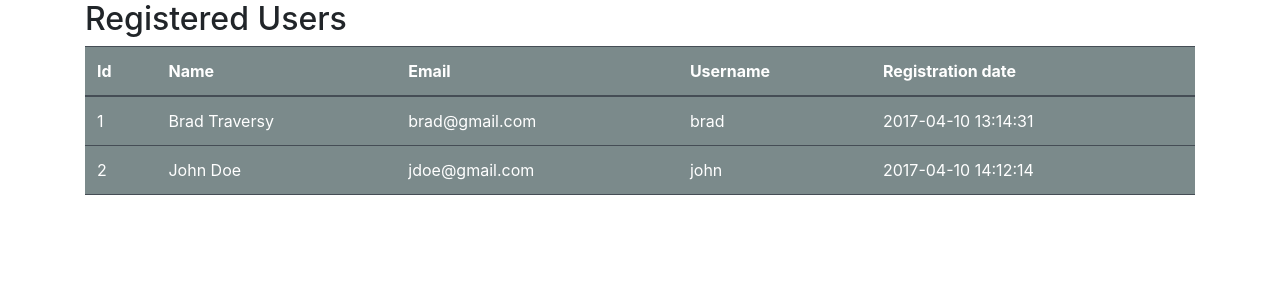
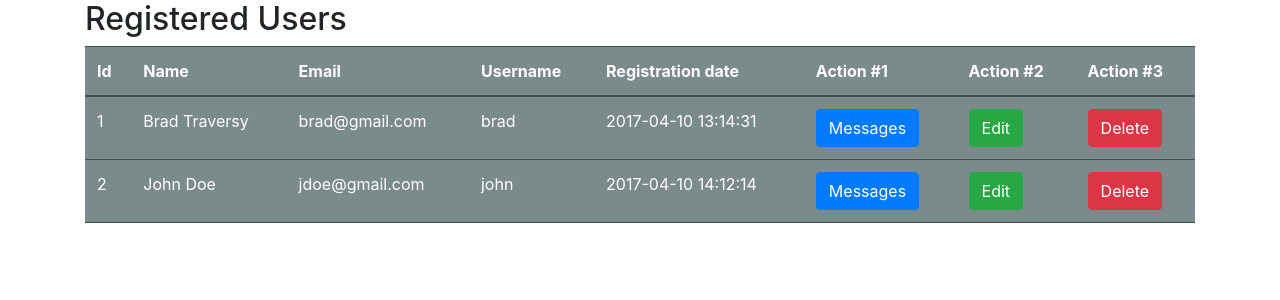
Before and after one commit to atr0x23/messages, a CodeIgniter app: page /ciblog/index.php/users/show in a window 1280 px wide. Shown: the part 56-356 px from the top of the page. Run offline with CodeIgniter, Linux system fonts and the light colour scheme; a user stored in the database is signed in; data comes from the database, SQL or seed files in the repository; some libraries are stand-ins or nearby versions.

Commit message:
Add the delete user feature with modal before deletes, but with modal doesn't works.

```diff
--- a/application/controllers/Users.php
+++ b/application/controllers/Users.php
@@ -178,4 +178,11 @@
 			redirect('users/show');
 			}
 		}
+
+		public function delete($id){
+
+			$this->user_model->delete_user($id);
+			redirect('users');
+
+		}
 }
--- a/application/models/User_model.php
+++ b/application/models/User_model.php
@@ -95,4 +95,12 @@
 			return $this->db->update('users', $data);
 		}
 
+		public function delete_user($id){
+
+			$this->db->where('id', $id);
+			$this->db->delete('users');
+			return true;
+
+		}
+
 	}
--- a/application/views/users/show.php
+++ b/application/views/users/show.php
@@ -9,6 +9,9 @@
             <th>Email</th>
             <th>Username</th>
             <th>Registration date</th>
+            <th>Action #1</th>
+            <th>Action #2</th>
+            <th>Action #3</th>
         </tr>
     </thead>
     <tbody>
@@ -19,10 +22,45 @@
                "<td>" . $user['name'] . "</td>" .
                "<td>" . $user['email'] . "</td>" .
                "<td>" . $user['username'] . "</td>" .
-               "<td>" . $user['register_date'] .
+               "<td>" . $user['register_date'] . "</td>" .
+               "<td> <a type='button' class='btn btn-primary' href='#'>Messages</a> </td>" .
+               "<td> <a type='button' href='' class='btn btn-success'>Edit</a> </td>" .
+               "<td> <a type='button' class='btn btn-danger' data-toggle='modal' data-target='#myModal' href='" . base_url() . "users/delete/" . $user['id'] ."'>Delete</a> </td" .
                "</tr>"; ?>
 
     <?php endforeach; ?>
 
     </tbody>
   </table>
+
+
+  <!-- modal for deletions -->
+        <div class="modal" id="myModal">
+            <div class="modal-dialog">
+                <div class="modal-content">
+
+                <!-- Modal Header -->
+                <div class="modal-header">
+                    <h4 class="modal-title">Modal Heading</h4>
+                    <button type="button" class="close" data-dismiss="modal">&times;</button>
+                </div>
+
+                <!-- Modal body -->
+                <div class="modal-body">
+                    Are you sure? This acction can't be undone!
+                </div>
+
+                <!-- Modal footer -->
+                <div class="modal-footer">
+                    <a type="button" class="btn btn-danger" data-dismiss="modal">yes</a>
+                </div>
+
+                </div>
+            </div>
+        </div>
+
+        <!-- modal to alert admin before delete START-->
+
+<!-- modal to alert admin before delete END -->
+
+  </div>
```
